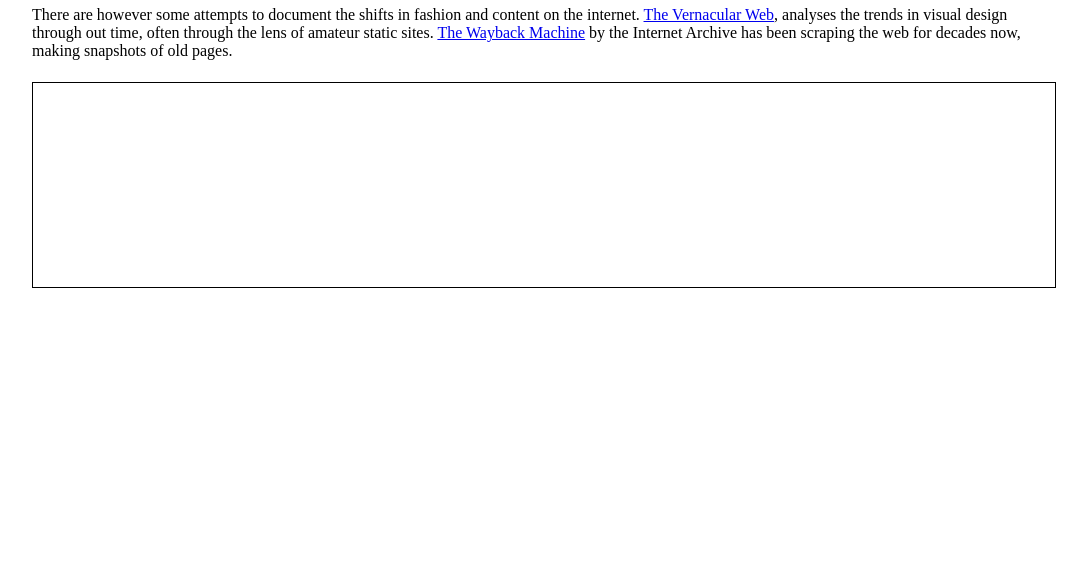
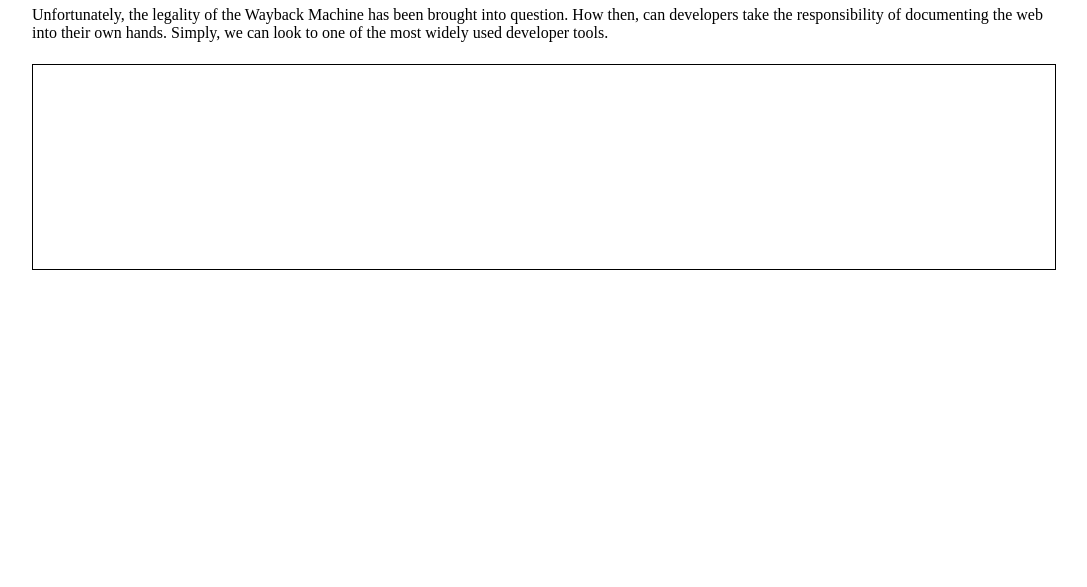
Before and after one commit to MLuebbers/pensieve, a plain HTML site: page frame.html in a window 1280 px wide. Shown: the part 213-800 px from the top of the page, without its empty margins (96-1183 px from the left). Drawn offline with nearby package versions, Linux system fonts and the light colour scheme.

Commit message:
(TEXT)  Unfortunately, the legality of the Wayback Machine has been brought into question.

```diff
--- a/frame.html
+++ b/frame.html
@@ -10,7 +10,7 @@
             <button onclick="buttonClick()">Dive 🔮</button>
             <h1>The Pensieve</h1>
             <p>
-               There are however some attempts to document the shifts in fashion and content on the internet. <a href="http://art.teleportacia.org/observation/vernacular/">The Vernacular Web</a>, analyses the trends in visual design through out time, often through the lens of amateur static sites. <a href="https://archive.org/web/">The Wayback Machine</a> by the Internet Archive has been scraping the web for decades now, making snapshots of old pages.
+               Unfortunately, the legality of the Wayback Machine has been brought into question. How then, can developers take the responsibility of documenting the web into their own hands. Simply, we can look to one of the most widely used developer tools.
 
             <div class="frame">
 
```
